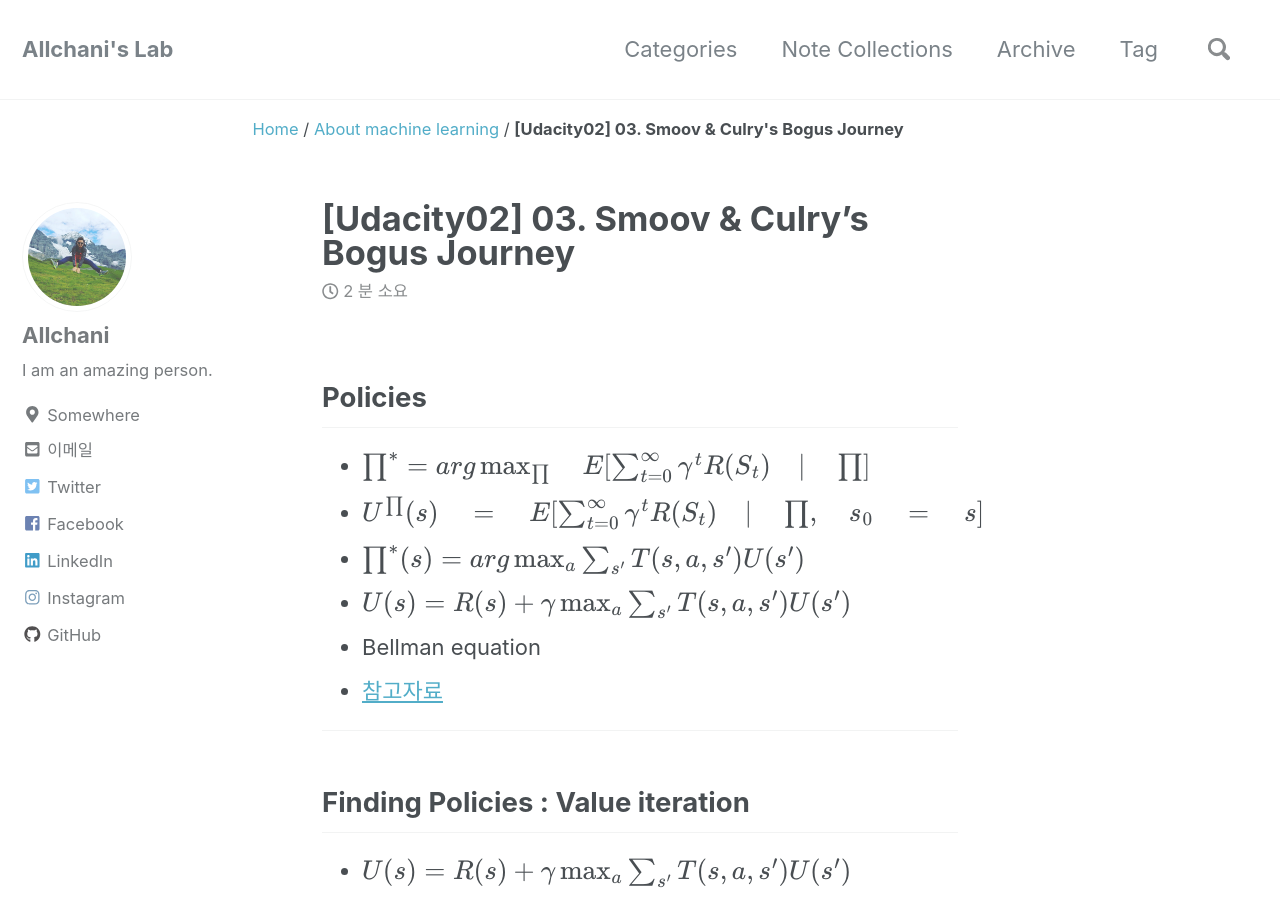
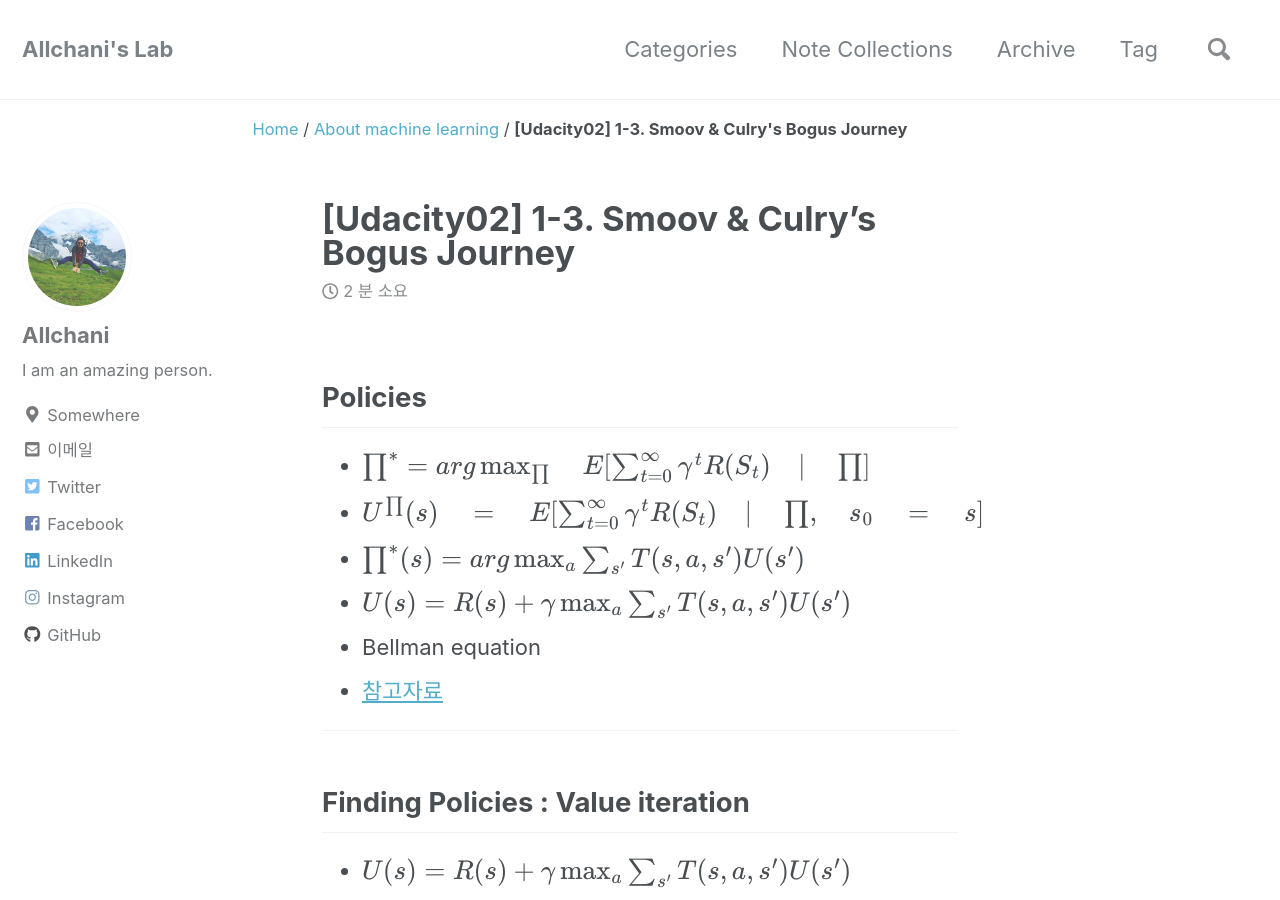
Before and after one commit to allchani/allchani_lab, a Jekyll site: the page built from docs/_about-machine-learning/udacity02-1-3-policies.md, in a window 1280 px wide and 900 px high. Built offline with Jekyll 4.4.1, drawn with Linux system fonts in a browser that asks for light colours; nearby versions of some CDN libraries; formulas are drawn with MathJax 3; comment, search, counter and statistics services are not loaded.

Commit message:
file name fix

```diff
--- a/docs/_about-machine-learning/udacity02-02-more-about-rewards.md
+++ b/docs/_about-machine-learning/udacity02-1-2-more-about-rewards.md
@@ -1,5 +1,5 @@
 ---
-title: "[Udacity02] 02. Smoov & Culry's Bogus Journey"
+title: "[Udacity02] 1-2. Smoov & Culry's Bogus Journey"
 excerpt: "More about Rewards and Sequences of Rewards"
 mathjax : True
 ---
--- a/docs/_about-machine-learning/udacity02-03-policies.md
+++ b/docs/_about-machine-learning/udacity02-1-3-policies.md
@@ -1,5 +1,5 @@
 ---
-title: "[Udacity02] 03. Smoov & Culry's Bogus Journey"
+title: "[Udacity02] 1-3. Smoov & Culry's Bogus Journey"
 excerpt: "Policies"
 mathjax : True
 ---
--- a/docs/_about-machine-learning/udacity02-03-the-bellman-equation.md
+++ b/docs/_about-machine-learning/udacity02-1-4-the-bellman-equation.md
@@ -1,5 +1,5 @@
 ---
-title: "[Udacity02] 04. Smoov & Culry's Bogus Journey"
+title: "[Udacity02] 1-4. Smoov & Culry's Bogus Journey"
 excerpt: "The Bellman Equation"
 mathjax : True
 ---
```
Also changed, not shown: docs/_about-machine-learning/udacity02-1-1-Decision-making-reinforcement-learning.md (renamed from docs/_about-machine-learning/udacity02-01-Decision-making-reinforcement-learning.md, +1 -1 lines), docs/_about-machine-learning/udacity02-2-1-rein-basics.md (added, +5 -0 lines).
